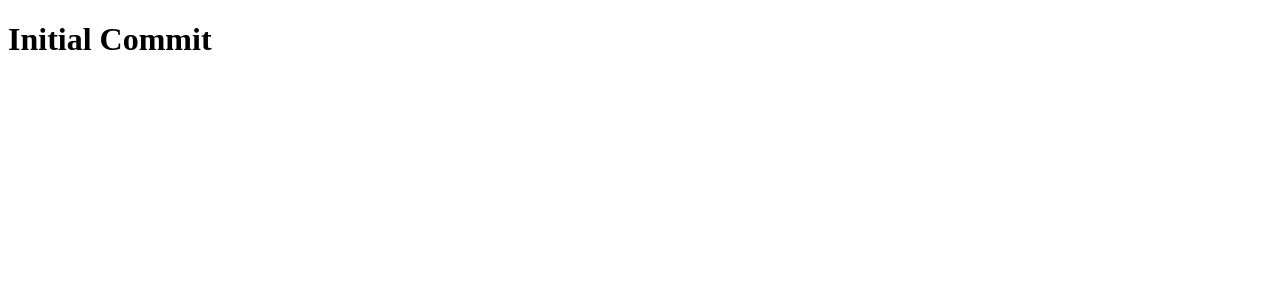
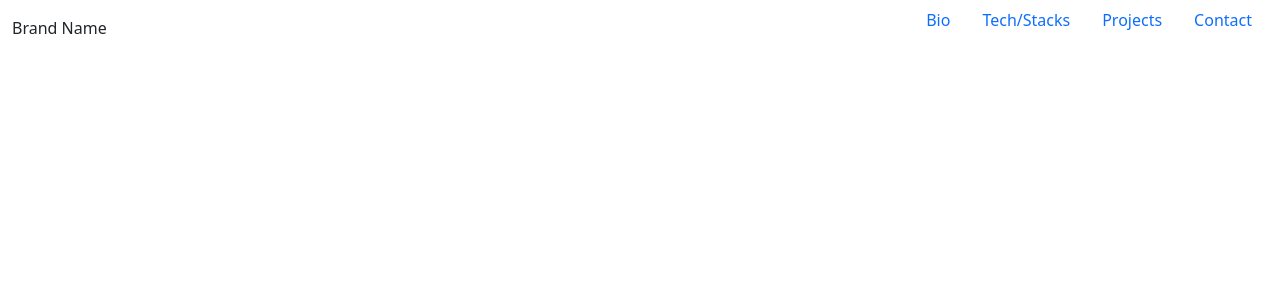
Before and after one commit to Nesmith-Charlesii/Nesmith-Charlesii.github.io, a React (Create React App) app: page / in a window 1280 px wide. Shown: the top 300 px of the page. Built offline with nearby package versions, Linux system fonts and the light colour scheme.

Commit message:
created skeleton of navbar

```diff
--- a/package.json
+++ b/package.json
@@ -6,6 +6,7 @@
     "@testing-library/jest-dom": "^5.14.1",
     "@testing-library/react": "^11.2.7",
     "@testing-library/user-event": "^12.8.3",
+    "bootstrap": "^5.1.0",
     "react": "^17.0.2",
     "react-dom": "^17.0.2",
     "react-router-dom": "^5.2.0",
--- /dev/null
+++ b/src/components/app.css
@@ -0,0 +1,31 @@
+* {
+    box-sizing: border-box;
+}
+
+body {
+    margin: 0;
+    padding: 0;
+}
+
+.navbar {
+    display: flex;
+    justify-content: space-between;
+    align-items: center;
+}
+
+.navbar-links ul {
+    display: flex;
+}
+
+.navbar-links ul li {
+    list-style: none;
+}
+
+.navbar-links a {
+    text-decoration: none;
+    padding: 1rem;
+}
+
+.navbar-links a:hover {
+    background-color: rgb(200, 200, 240)
+}
--- a/src/components/app.jsx
+++ b/src/components/app.jsx
@@ -1,9 +1,22 @@
 import React from 'react';
+import './app.css';
+import 'bootstrap/dist/css/bootstrap.min.css';
+import {Link} from 'react-router-dom';
 
 const App = (props) => {
     return (
-        <div className="">
-            <h1>Initial Commit</h1>
+        <div className="container-fluid">
+            <nav className="navbar">
+                <div className="brand-name">Brand Name</div>
+                <div className="navbar-links">
+                    <ul>
+                        <li><Link to="bio">Bio</Link></li>
+                        <li><Link to="tech">Tech/Stacks</Link></li>
+                        <li><Link to="projects">Projects</Link></li>
+                        <li><Link to="contact">Contact</Link></li>
+                    </ul>
+                </div>
+            </nav>
         </div>
     )
 }
```
Also changed, not shown: 1 other file (tests, documents, lock files or other folders).
